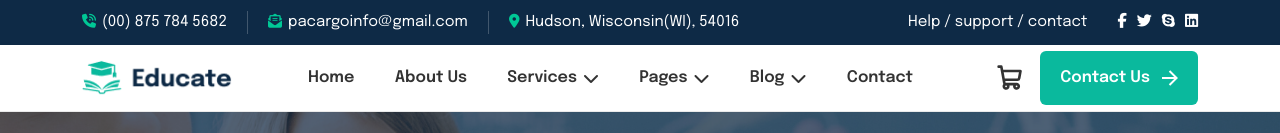
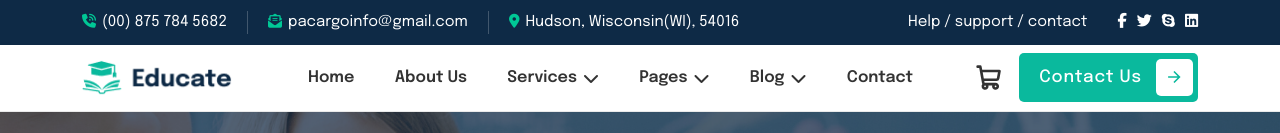
Before and after one commit to Abdookasha13/final-project, a React (Vite) app: page /blog/details in a window 1280 px wide. Shown: the top 133 px of the page. Built offline with nearby package versions, Linux system fonts and the light colour scheme.

Commit message:
modify button a5era

```diff
--- a/src/Components/Button/Button.css
+++ b/src/Components/Button/Button.css
@@ -1,54 +1,49 @@
-.animated-button {
+.cssbuttons-io-button {
+  background: #0ab99d;
+  color: white;
+  padding: 12px 25px;
+  padding-left: 1.2em;
+  font-size: 17px;
+  font-weight: 500;
+  border-radius: 5px;
+  letter-spacing: 0.05em;
+  display: flex;
+  align-items: center;
+  overflow: hidden;
   position: relative;
-  display: inline-flex;
-  align-items: center;
-  padding: 15px 30px;
-  background-color: #0ab99d;
-  color: #ffffff;
-  font-size: 16px;
-  font-weight: 600;
-  border: none;
-  border-radius: 6px;
+  padding-right: 3.3em;
   cursor: pointer;
-  overflow: hidden;
-  transition: all 0.4s ease;
   width: fit-content;
 }
 
-.animated-button svg {
+.cssbuttons-io-button .icon {
+  background: white;
+  margin-left: 1em;
   position: absolute;
-  width: 24px;
-  height: 24px;
-  fill: #ffffff;
-  z-index: 2;
-  transition: all 0.4s ease;
+  display: flex;
+  align-items: center;
+  justify-content: center;
+  height: 2.2em;
+  width: 2.2em;
+  border-radius: 5px;
+  right: 0.3em;
+  transition: all 0.3s;
 }
 
-.animated-button .arr-1 {
-  right: 16px;
+.cssbuttons-io-button:hover .icon {
+  width: calc(100% - 0.6em);
 }
 
-.animated-button .arr-2 {
-  left: -25%;
+.cssbuttons-io-button .icon svg {
+  width: 1.1em;
+  transition: transform 0.3s;
+  color: #0ab99d;
 }
 
-.animated-button .text {
-  position: relative;
-  z-index: 2;
-  transform: translateX(-10px);
-  transition: all 0.4s ease;
+.cssbuttons-io-button:hover .icon svg {
+  transform: translateX(0.1em);
 }
 
-/* Hover effect */
-
-.animated-button:hover .arr-1 {
-  right: -25%;
+.cssbuttons-io-button:active .icon {
+  transform: scale(0.95);
 }
-
-.animated-button:hover .arr-2 {
-  left: 10px;
-}
-
-.animated-button:hover .text {
-  transform: translateX(10px);
-}
--- a/src/Components/Button/Button.jsx
+++ b/src/Components/Button/Button.jsx
@@ -1,25 +1,25 @@
 import "./Button.css";
 
-function Button({ children, className }) {
+function Button({ children }) {
   return (
     <>
-      <button className={`animated-button ${className || ""}`}>
-        <svg
-          xmlns="http://www.w3.org/2000/svg"
-          className="arr-2"
-          viewBox="0 0 24 24"
-        >
-          <path d="M16.1716 11L10.8076 5.636 12.2218 4.222 20 12l-7.778 7.778-1.414-1.414L16.1716 13H4v-2h12.1716Z" />
-        </svg>
-        <span className="text pe-2">{children}</span>
-        <svg
-          xmlns="http://www.w3.org/2000/svg"
-          className="arr-1"
-          viewBox="0 0 24 24"
-        >
-          <path d="M16.1716 11L10.8076 5.636 12.2218 4.222 20 12l-7.778 7.778-1.414-1.414L16.1716 13H4v-2h12.1716Z" />
-        </svg>
-      </button>
+      <div className="cssbuttons-io-button">
+        <span className="text-center">{children}</span>
+        <div className="icon">
+          <svg
+            height="24"
+            width="24"
+            viewBox="0 0 24 24"
+            xmlns="http://www.w3.org/2000/svg"
+          >
+            <path d="M0 0h24v24H0z" fill="none"></path>
+            <path
+              d="M16.172 11l-5.364-5.364 1.414-1.414L20 12l-7.778 7.778-1.414-1.414L16.172 13H4v-2z"
+              fill="currentColor"
+            ></path>
+          </svg>
+        </div>
+      </div>
     </>
   );
 }
--- a/src/Components/Form/Form.jsx
+++ b/src/Components/Form/Form.jsx
@@ -128,7 +128,9 @@ const Form = () => {
               </small>
             )}
           </div>
-          <Button className={"form-btn"}>Send Message</Button>
+          <div className="d-flex justify-content-center">
+            <Button>Send Message</Button>
+          </div>
         </div>
       </form>
     </div>
--- a/src/Pages/Contact/Contact.css
+++ b/src/Pages/Contact/Contact.css
@@ -128,17 +128,6 @@ body {
 .form-control-custom {
   height: 58px;
   font-size: 14px;
-}
-
-.form-btn {
-  background-color: #0ab99d;
-  color: #fff;
-  font-weight: 600;
-  padding: 0 25px;
-  height: 54px;
-  border-radius: 5px;
-  border: none;
-  width: 190px;
 }
 
 /* Customer Care */
--- a/src/Pages/Pages/TeacherDetails/TeacherDetails.css
+++ b/src/Pages/Pages/TeacherDetails/TeacherDetails.css
@@ -1,24 +1,28 @@
 .teacher-details {
   background-color: #f3f5f5;
-  padding: 50px;
-  margin-block: 80px;
+  margin-block: 5rem; /* 80px */
+}
+
+.teacher-details-left-img img {
+  width: 100%;
+  border-radius: 0.375rem; /* 6px */
 }
 
 .teacher-details-left-social {
-  padding-bottom: 30px;
-  margin-block: 30px;
+  padding-bottom: 1.875rem; /* 30px */
+  margin-block: 1.875rem; /* 30px */
   border-bottom: 1px solid #d9d9d9;
 }
 
 .teacher-details-left-social a {
-  width: 45px;
-  height: 45px;
+  width: 2.813rem; /* 45px */
+  height: 2.813rem; /* 45px */
   border-radius: 50%;
-  line-height: 45px;
+  line-height: 2.813rem; /* 45px */
   text-align: center;
   background-color: #ffffff;
   display: inline-block;
-  margin: 0 6px;
+  margin: 6px;
   color: #333931;
 }
 
@@ -27,7 +31,7 @@
 }
 
 .teacher-details-left-bio ul li a {
-  font-size: 15px;
+  font-size: 0.938rem; /* 15px */
   font-weight: 400;
   line-height: 1;
   color: #4d5756;
@@ -46,34 +50,32 @@
 
 .teacher-details-right {
   background-color: #ffffff;
-  padding: 60px;
-  margin-left: 40px;
 }
 
 .teacher-details-right h4 {
   color: #0e2a46;
-  font-size: 24px;
+  font-size: 1.5rem; /* 24px */
   font-weight: 700;
   text-transform: uppercase;
 }
 
 .teacher-details-right-title h4 {
-  font-size: 30px !important;
+  font-size: 1.875rem !important; /* 30px */
 }
 
 .teacher-details-right-title span {
   color: #4d5756;
-  font-size: 13px;
+  font-size: 0.813rem; /* 13px */
   font-weight: 500;
   line-height: 1;
   text-transform: uppercase;
-  margin-bottom: 30px;
+  margin-bottom: 1.875rem; /* 30px */
   display: inline-block;
 }
 
 .teacher-details-right p {
   font-weight: 400;
-  font-size: 17px;
-  line-height: 32px;
+  font-size: 1.063rem; /* 17px */
+  line-height: 2rem; /* 32px */
   color: #333931;
 }
--- a/src/Pages/Pages/TeacherDetails/TeacherDetails.jsx
+++ b/src/Pages/Pages/TeacherDetails/TeacherDetails.jsx
@@ -5,7 +5,7 @@ import "./TeacherDetails.css";
 function TeacherDetails() {
   return (
     <>
-      <div className="teacher-details">
+      <div className="teacher-details p-lg-5 px-3 py-5">
         <div className="row">
           {/* ------------left side---------------- */}
           <div className="col-lg-3">
@@ -49,13 +49,13 @@ function TeacherDetails() {
                 </ul>
               </div>
               <div className="mt-5">
-                <Button>Contact Us Teacher</Button>
+                <Button>Contact Teacher</Button>
               </div>
             </div>
           </div>
           {/* ------------right side---------------- */}
           <div className="col-lg-9">
-            <div className="teacher-details-right">
+            <div className="teacher-details-right p-lg-5 p-4 ms-lg-5 mt-4 mt-lg-0">
               <div className="teacher-details-right-title mb-5">
                 <h4>Melvin Warner</h4>
                 <span>teacher</span>
```
